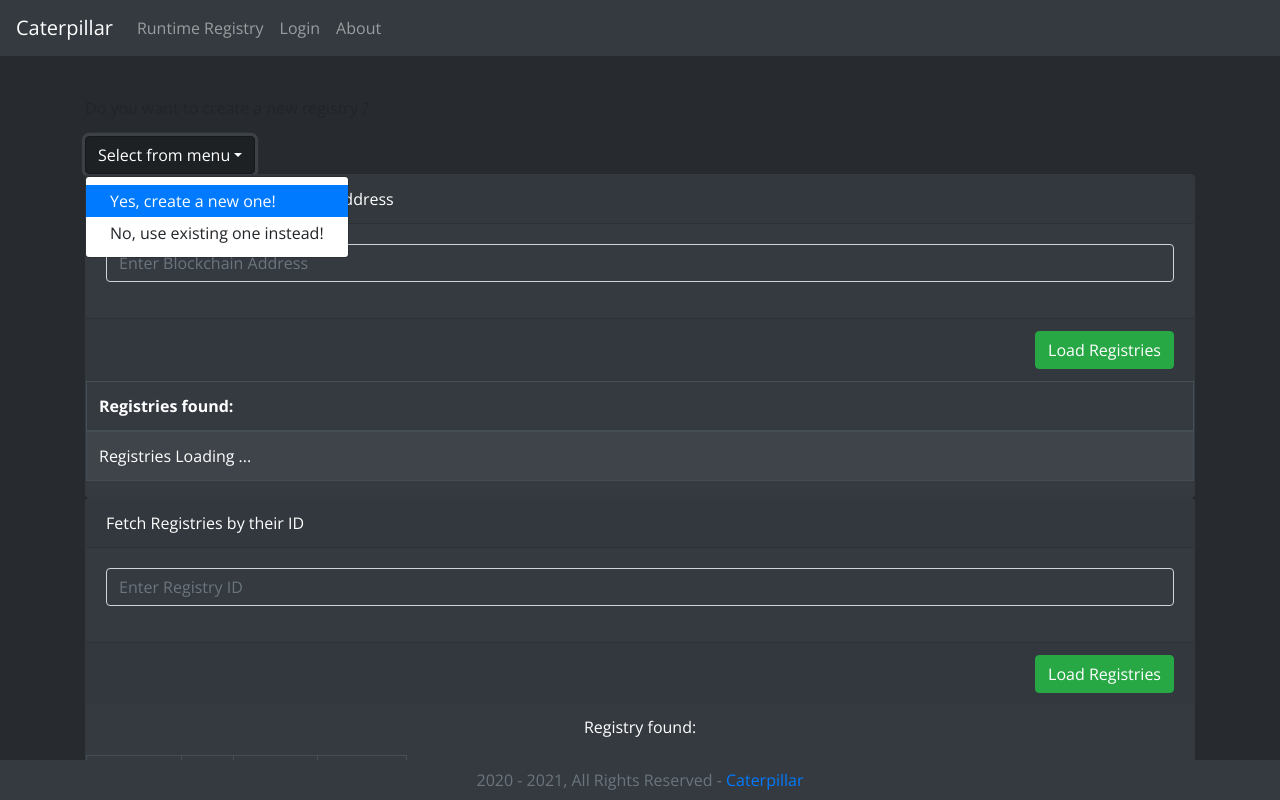
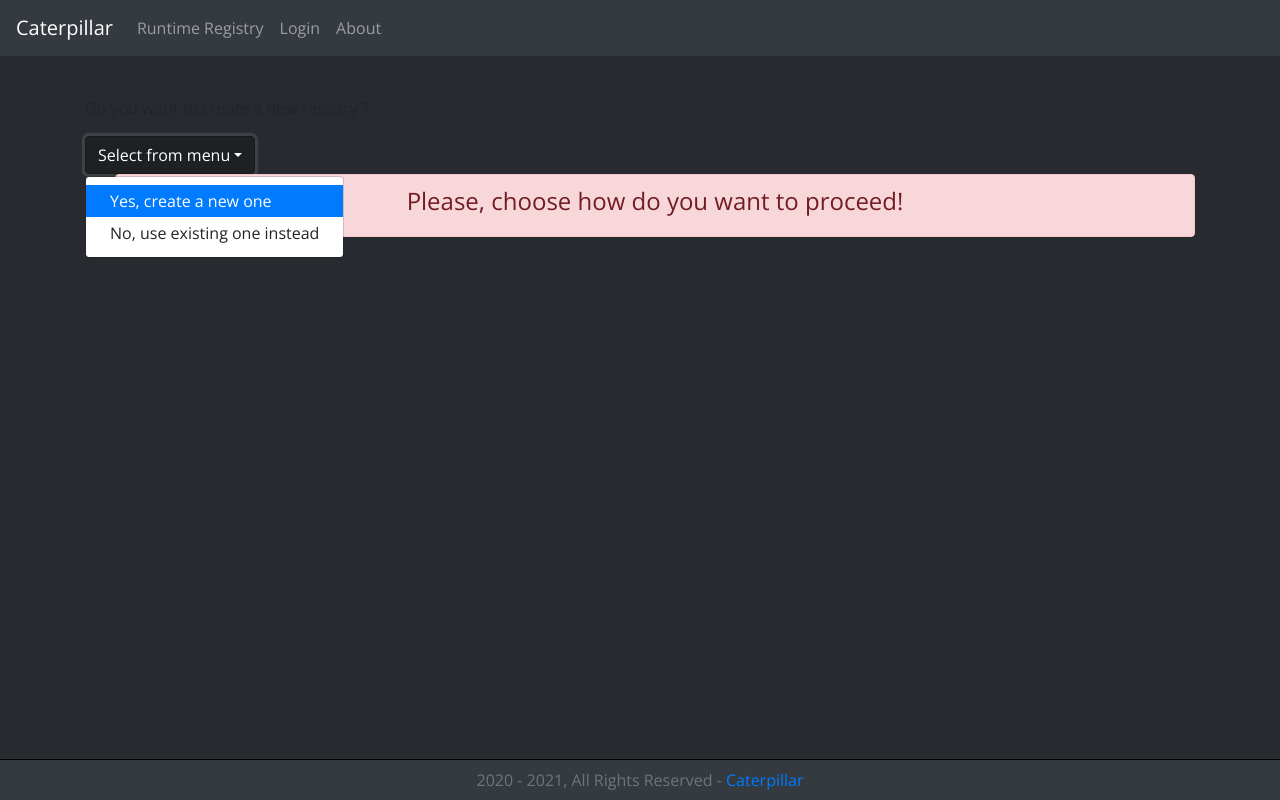
Before and after one commit to mirlindm/caterpillar-core-frontend, a React app: page /registry in a window 1280 px wide. Both pictures are taken after a click on the button "Select from menu". Shown: the top 800 px of the page. Built offline with nearby package versions, Linux system fonts and the light colour scheme; no server answers.

Commit message:
Get Registry By Id (dynamically) and Address working

```diff
--- a/src/App.js
+++ b/src/App.js
@@ -6,9 +6,9 @@
 import NavigationBar from './components/NavigationBar';
 import Welcome from './components/Welcome';
 import Footer from './components/Footer';
-//import Registry1 from './components/Registry';
 import Registry from './components/Registry/Registry';
 import About from './components/About';
+import Login from './components/Login/Login'
 
 class App extends Component {
 
@@ -28,7 +28,7 @@
               <Switch>
                 <Route path="/" exact component={Welcome} />
                 <Route path="/registry" exact component={Registry} />
-                <Route path="/login" exact  />
+                <Route path="/login" exact component={Login} />
                 <Route path="/about" exact component={About} />
               </Switch>
 
--- a/src/components/Footer.js
+++ b/src/components/Footer.js
@@ -7,7 +7,7 @@
         let fullYear = new Date().getFullYear();
 
         return (
-            <Navbar fixed="bottom" bg="dark" variant="dark">
+            <Navbar fixed="bottom" bg="dark" variant="dark" style={{borderTop:"1px solid black"}}>
                 <Container>
                     <Col lg={12} className="text-center text-muted">
                         <div>
--- a/src/components/Registry/Registry.js
+++ b/src/components/Registry/Registry.js
@@ -5,7 +5,7 @@
 import RegistryId from './RegistryId/RegistryId';
 import RegistryAddress from './RegistryAddress/RegistryAddress';
 
-import {Dropdown} from 'react-bootstrap';
+import {Dropdown, Alert} from 'react-bootstrap';
 
 import classes from './Registry.css'
 //import axios from 'axios';
@@ -17,34 +17,21 @@
 
         this.state = {
             registriesById: [],
-            registriesByAddress: []
+            registriesByAddress: [],
+            showPrompt: undefined
         }
 
-        // this.registryChangeHandler = this.registryChangeHandler.bind(this);
-        // this.createRegistryHandler = this.createRegistryHandler.bind(this);
 
     }
 
-    // Get Request to fetch the registries based on the id on the database
-    // componentDidMount() {
-    //     axios.get('http://localhost:3000/registries/5f5f87445049684650496b5b')
-    //     .then(response => response.data
-    //     ).then((data) => {
-    //         console.log(data)
-    //         this.setState({registriesById: data})
-    //     })
-    //     .catch(e => {
-    //         console.log('Error: ', e)
-    //     })
 
-    // }
+    selectYesHandler = (event) => {
+        this.setState({showPrompt: true})
+    }
 
-
-
-
-
-
-
+    selectNoHandler = (event) => {
+        this.setState({showPrompt: false})
+    }
 
     render () {
         return (
@@ -59,24 +46,39 @@
                     </Dropdown.Toggle>
 
                     <Dropdown.Menu>
-                        <Dropdown.Item href="#/yes" active>Yes, create a new one!</Dropdown.Item>
-                        <Dropdown.Item href="#/no">No, use existing one instead!</Dropdown.Item>
+                        <Dropdown.Item href="#/yes" active onSelect={this.selectYesHandler}>Yes, create a new one</Dropdown.Item>
+                        <Dropdown.Item href="#/no" onSelect={this.selectNoHandler}>No, use existing one instead</Dropdown.Item>
                     </Dropdown.Menu>
                 </Dropdown>
             </div>
 
-            {/* Use existing registry - in this case we need to run the get requests to the server and list the registries  */}
+            {
+                this.state.showPrompt === undefined ?
+                <div style={{textAlign: "center", marginLeft: "30px"}}>
+                    <Alert variant="danger">
+                        <Alert.Heading >Please, choose how do you want to proceed!</Alert.Heading>
+                    </Alert>
+                </div>
+                :
+                this.state.showPrompt ?
+                /* Create new Registry  */
+                <RegistryCreate/>
+                :
+
+                 /* Use existing registry - in this case we need to run the get requests to the server and list the registries  */
+
+                /* 1st: Fetch Registries from the Blockchain Address  */
+                <Aux>
+                <RegistryAddress/>
+
+                {/*  2nd: Fetch Registries from their id in the database   */}
+                <RegistryId/>
+                </Aux>
+            }
 
 
-            {/* 1st: Fetch Registries from the Blockchain Address  */}
-            <RegistryAddress> </RegistryAddress>
-
-            {/* 2nd: Fetch Registries from their id in the database  */}
-            <RegistryId> </RegistryId>
 
 
-            {/* Create new Registry  */}
-            <RegistryCreate> </RegistryCreate>
 
             </Aux>
 
--- a/src/components/Registry/RegistryAddress/RegistryAddress.js
+++ b/src/components/Registry/RegistryAddress/RegistryAddress.js
@@ -5,7 +5,7 @@
 // import {FontAwesomeIcon} from '@fortawesome/react-fontawesome';
 // import {faPlus} from '@fortawesome/free-solid-svg-icons';
 import classes from './RegistryAddress.css';
-//import axios from 'axios';
+import axios from 'axios';
 
 class RegistryAddress extends Component {
     constructor(props) {
@@ -15,25 +15,49 @@
             registriesByAddress: []
         }
 
-        // this.registryChangeHandler = this.registryChangeHandler.bind(this);
-        // this.createRegistryHandler = this.createRegistryHandler.bind(this);
+
     }
 
     componentDidMount() {
+        axios.get('http://localhost:3000/registries/0x3043Ef1e4a0653e3a2C2BcDA6dcc5c4B0C6e97F2/address')
+        .then(response => response.data
+        ).then((data) => {
+            console.log(data)
+            this.setState({registriesByAddress: data})
+        })
+        .catch(e => {
+            console.log('Error: ', e)
+        })
 
     }
 
     render() {
+        const fontSettings = {
+            fontSize: "10px",
+            fontFamily: "verdana",
+            margin: "0",
+            overflow: "hidden",
+            textOverflow: "ellipsis",
+            display: "block",
+            WebkitLineClamp: "2",
+            WebkitBoxOrient: "vertical",
+            overflowWrap: "break-word",
+            wordWrap: "break-word",
+            hyphens: "auto",
+            textAlign: "center",
+            maxWidth: "120ch",
+            lineHeight: "1.5em",
+            position: "relative"
+          };
+
         return (
-
-            //Fetch registry by Blockchain Address
 
             //* 1st: Fetch Registries from the Blockchain Address
 
             <div className={classes.Content}>
                 <Card className={"border border-dark bg-dark text-white"}>
                     <Card.Header>
-                        <p style={{ margin: 0}}>Fetch Registries by Blockchain Address</p>
+                        <p style={{ margin: 0}}>Fetch Registry by its Blockchain Address</p>
                     </Card.Header>
 
 
@@ -59,21 +83,41 @@
                               </Button>
                           </Card.Footer>
                       </Form>
-                      <Table bordered hover striped variant="dark">
+
+                      <p style={{textAlign:"center", marginTop: "20px"}}> Registry found: </p>
+
+                      <Table  style={{marginLeft: "0px"}} bordered hover striped variant="dark">
+                      {
+                               this.state.registriesByAddress.length === 0 ?
                                 <thead>
-                              <tr>
-                                  <th>
-                                    Registries found:
-                                  </th>
+                                    <tr align="center">
+                                        <th>No registries found!</th>
                                     </tr>
-                          </thead>
+                                </thead> :
                                     <tbody>
                                         <tr>
-                                  <td>
-                                      Registries Loading ...
-                                  </td>
+                                        <th style={{textAlign:"center", paddingRight:"50px"}}> Contract Name: </th>
+                                        <th style={{textAlign:"center", paddingRight:"50px"}}>  {this.state.registriesByAddress.contractName}</th>
+                                        </tr>
+                                        <tr>
+                                        <th style={{textAlign:"center", paddingRight:"50px"}}> ABI: </th>
+                                        <th style={fontSettings}>  {this.state.registriesByAddress.abi}</th>
+                                        </tr>
+                                        <tr >
+                                        <th style={{textAlign:"center", paddingRight:"50px"}}> Byte Code: </th>
+                                        <th style={fontSettings}>  {this.state.registriesByAddress.bytecode}</th>
+                                        </tr>
+                                        <tr>
+                                        <th style={{textAlign:"center", paddingRight:"50px"}}> Solidity Code: </th>
+                                        <th style={fontSettings}>  {this.state.registriesByAddress.solidityCode}</th>
+                                        </tr>
+                                        <tr>
+                                        <th style={{textAlign:"center", paddingRight:"50px"}}> address: </th>
+                                        <th style={fontSettings}>  {this.state.registriesByAddress.address}</th>
                                         </tr>
                                     </tbody>
+                               }
+
                       </Table>
                 </Card>
             </div>
--- a/src/components/Registry/RegistryId/RegistryId.js
+++ b/src/components/Registry/RegistryId/RegistryId.js
@@ -13,7 +13,8 @@
         super(props);
 
         this.state = {
-            registriesById: []
+            registriesById: [],
+            id: ''
         }
 
         // this.registryChangeHandler = this.registryChangeHandler.bind(this);
@@ -23,7 +24,16 @@
 
       // Get Request to fetch the registries based on the id on the database
       componentDidMount() {
-        axios.get('http://localhost:3000/registries/5f5f87445049684650496b5b')
+          this.getRegistriesByIdHandler();
+
+
+    }
+
+    getRegistriesByIdHandler = (event) => {
+        const URL = 'http://localhost:3000/registries/'
+        const id = this.state.id;
+
+        axios.get(URL+id)
         .then(response => response.data
         ).then((data) => {
             console.log(data)
@@ -35,19 +45,31 @@
 
     }
 
-    getRegistriesByIdHandler(event)  {
+    registryChangeHandler = (event) => {
+        this.setState({
+            [event.target.name]: event.target.value
+        });
+    }
 
-    }
 
     render() {
 
         const fontSettings = {
             fontSize: "10px",
             fontFamily: "verdana",
-            margin: "0 auto",
+            margin: "0",
+            overflow: "hidden",
+            textOverflow: "ellipsis",
+            display: "block",
+            WebkitLineClamp: "2",
+            WebkitBoxOrient: "vertical",
             overflowWrap: "break-word",
             wordWrap: "break-word",
-            hyphens: "auto"
+            hyphens: "auto",
+            textAlign: "center",
+            maxWidth: "120ch",
+            lineHeight: "1.5em",
+            position: "relative"
           };
 
         return (
@@ -57,7 +79,7 @@
             <div className={classes.Content}>
                 <Card className={"border border-dark bg-dark text-white"}>
                     <Card.Header>
-                        <p style={{ margin: 0}}>Fetch Registries by their ID</p>
+                        <p style={{ margin: 0}}>Fetch Registriy by its ID</p>
                     </Card.Header>
 
 
@@ -68,8 +90,8 @@
                                       {/* <Form.Label>Fetch Registries by Blockchain Address</Form.Label>  */}
                                       <Form.Control required
                                           type="text"
-                                          name="registry"
-                                          value={this.state.registry}
+                                          name="id"
+
                                           onChange={this.registryChangeHandler}
                                           className={"bg-dark text-white"}
                                           placeholder="Enter Registry ID" />
@@ -84,34 +106,39 @@
                           </Card.Footer>
                       </Form>
 
-                      <p style={{textAlign:"center", marginTop: "10px"}}> Registry found: </p>
-                      <Table style={{width: "10px", margin: "0", padding: "0"}} bordered hover striped variant="dark">
-                          <thead>
-                              <tr>
-                                  <th style={{textAlign:"center"}}> Contract Name: </th>
-                                  <th style={{textAlign:"center"}}> ABI </th>
-                                  {/* <th style={{textAlign:"center"}}> Byte Code </th> */}
-                                  <th style={{textAlign:"center"}}> Solidity Code </th>
-                                  <th style={{textAlign:"center"}}> Address </th>
-                              </tr>
-                          </thead>
-                          <tbody>
-                           {
+                      <p style={{textAlign:"center", marginTop: "20px"}}> Registry found: </p>
+
+                      <Table style={{marginLeft: "0px"}} bordered hover striped variant="dark">
+                          {
                                this.state.registriesById.length === 0 ?
-                               <tr align="center">
-                                   <td>No registries found!</td>
-                               </tr> :
-                            //    this.state.registriesById.map((registry) => (
-                                <tr>
-                                    <td> <p style={fontSettings}> {this.state.registriesById.contractName}</p> </td>
-                                    <td><p style={fontSettings}>{this.state.registriesById.abi}</p></td>
-                                    {/* <td><p style={fontSettings}>{this.state.registriesById.bytecode}</p></td>  */}
-                                    <td><p style={fontSettings}>{this.state.registriesById.solidityCode}</p></td>
-                                    <td><p style={fontSettings}>{this.state.registriesById.address}</p></td>
-                                </tr>
-                            //    ))
-                           }
-                          </tbody>
+                                <thead>
+                                    <tr align="center">
+                                        <th>No registries found!</th>
+                                    </tr>
+                                </thead> :
+                                    <tbody>
+                                        <tr>
+                                        <th style={{textAlign:"center", paddingRight:"50px"}}> Contract Name: </th>
+                                        <th style={{textAlign:"center", paddingRight:"50px"}}>  {this.state.registriesById.contractName}</th>
+                                        </tr>
+                                        <tr>
+                                        <th style={{textAlign:"center", paddingRight:"50px"}}> ABI: </th>
+                                        <th style={fontSettings}>  {this.state.registriesById.abi}</th>
+                                        </tr>
+                                        <tr >
+                                        <th style={{textAlign:"center", paddingRight:"50px"}}> Byte Code: </th>
+                                        <th style={fontSettings}>  {this.state.registriesById.bytecode}</th>
+                                        </tr>
+                                        <tr>
+                                        <th style={{textAlign:"center", paddingRight:"50px"}}> Solidity Code: </th>
+                                        <th style={fontSettings}>  {this.state.registriesById.solidityCode}</th>
+                                        </tr>
+                                        <tr>
+                                        <th style={{textAlign:"center", paddingRight:"50px"}}> address: </th>
+                                        <th style={fontSettings}>  {this.state.registriesById.address}</th>
+                                        </tr>
+                                    </tbody>
+                               }
                       </Table>
                 </Card>
             </div>
```
Also changed, not shown: src/components/Login/Login.js (added, +11 -0 lines), src/components/Login/Login.css (added). Lines whose indentation alone changed are shown as unchanged.
